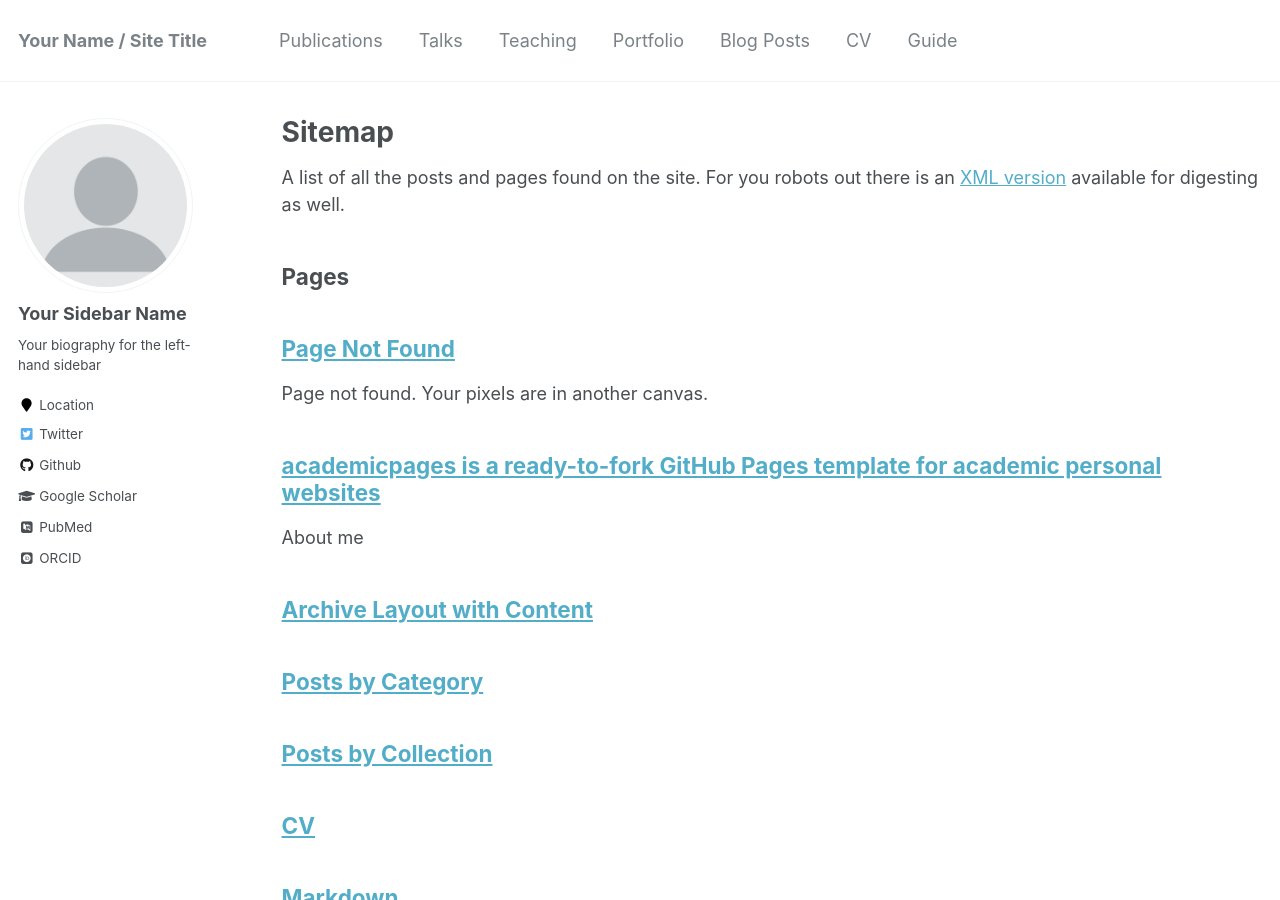
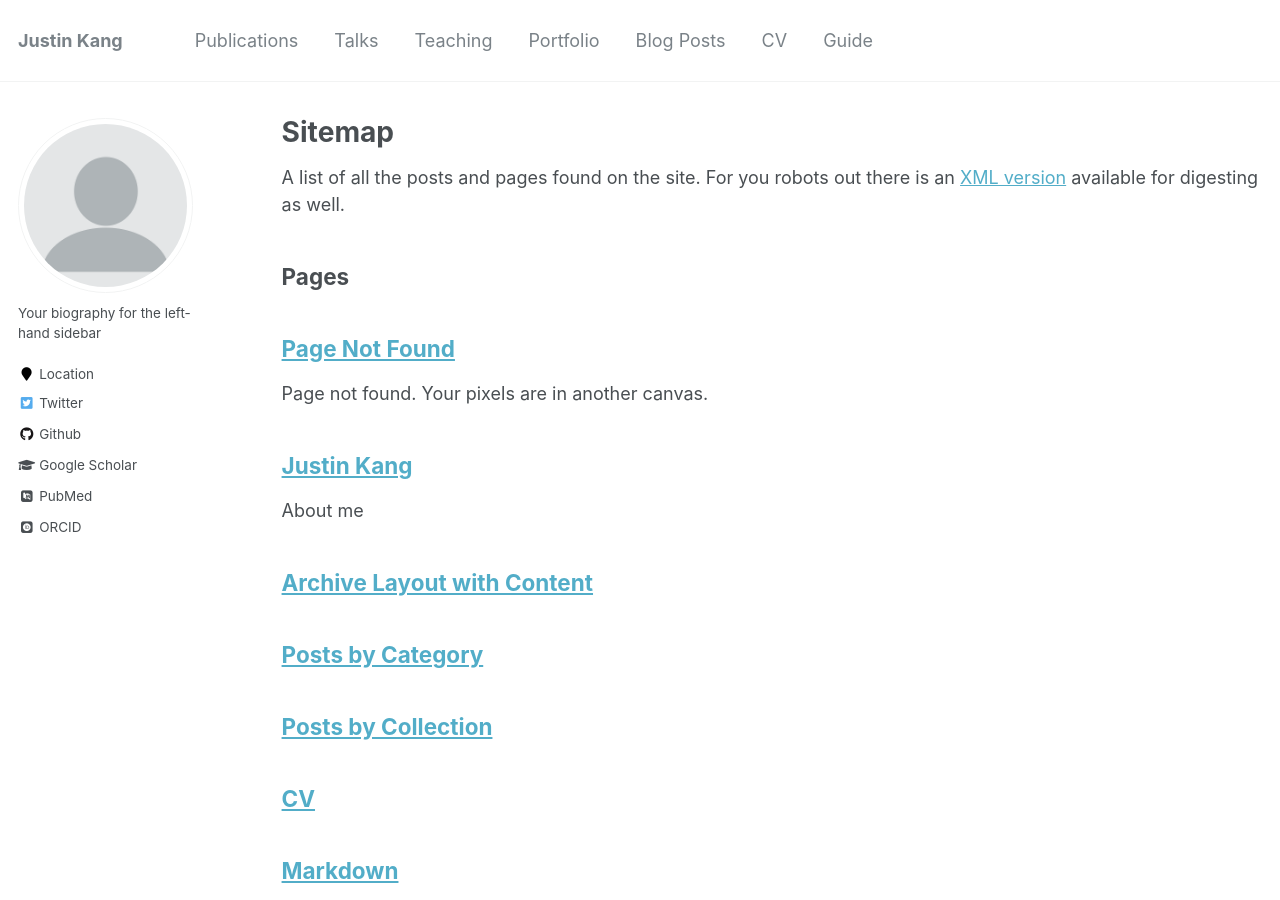
Before and after one commit to justinkang221/justinkang221.github.io, a Jekyll site: the page built from _pages/sitemap.md, in a window 1280 px wide and 900 px high. Built offline with Jekyll 4.4.1, drawn with Linux system fonts in a browser that asks for light colours; some web fonts are replaced; some of the changed text lies outside the part shown.

```diff
--- a/_config.yml
+++ b/_config.yml
@@ -7,13 +7,13 @@
 
 # Site Settings
 locale                   : "en-US"
-title                    : "Your Name / Site Title"
+title                    : "Justin Kang"
 title_separator          : "-"
-name                     : &name "Your Name"
-description              : &description "personal description"
+name                     : &name "Justin Kang"
+description              : &description "Master's Student at U of T"
 url                      : https://academicpages.github.io # the base hostname & protocol for your site e.g. "https://mmistakes.github.io"
 baseurl                  : "" # the subpath of your site, e.g. "/blog"
-repository               : "academicpages/academicpages.github.io"
+repository               : "justinkang221/justinkang221.github.io"
 teaser                   :  # filename of teaser fallback teaser image placed in /images/, .e.g. "500x300.png"
 breadcrumbs              : false # true, false (default)
 words_per_minute         : 160
@@ -57,7 +57,7 @@ yandex_site_verification :
 
 # Social Sharing
 twitter:
-  username               : &twitter
+  username               :
 facebook:
   username               :
   app_id                 :
@@ -80,7 +80,7 @@ analytics:
 
 # Site Author
 author:
-  name             : "Your Sidebar Name"
+  name             : ""
   avatar           : "profile.png"
   bio              : "Your biography for the left-hand sidebar"
   location         : "Location"
```
Also changed, not shown: _pages/about.md (+31 -30 lines), images/wiring_diagram.jpg (renamed from img/wiring_diagram.jpg), 10 other files.
